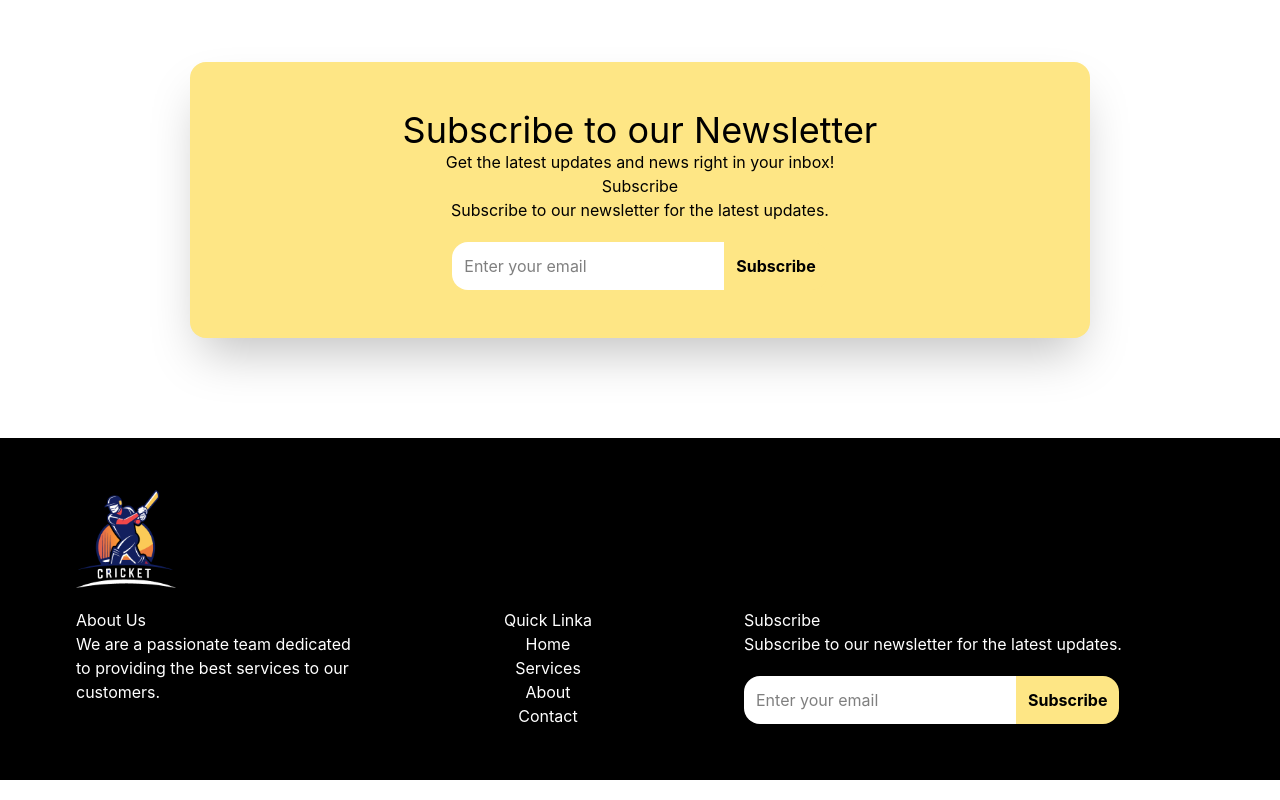
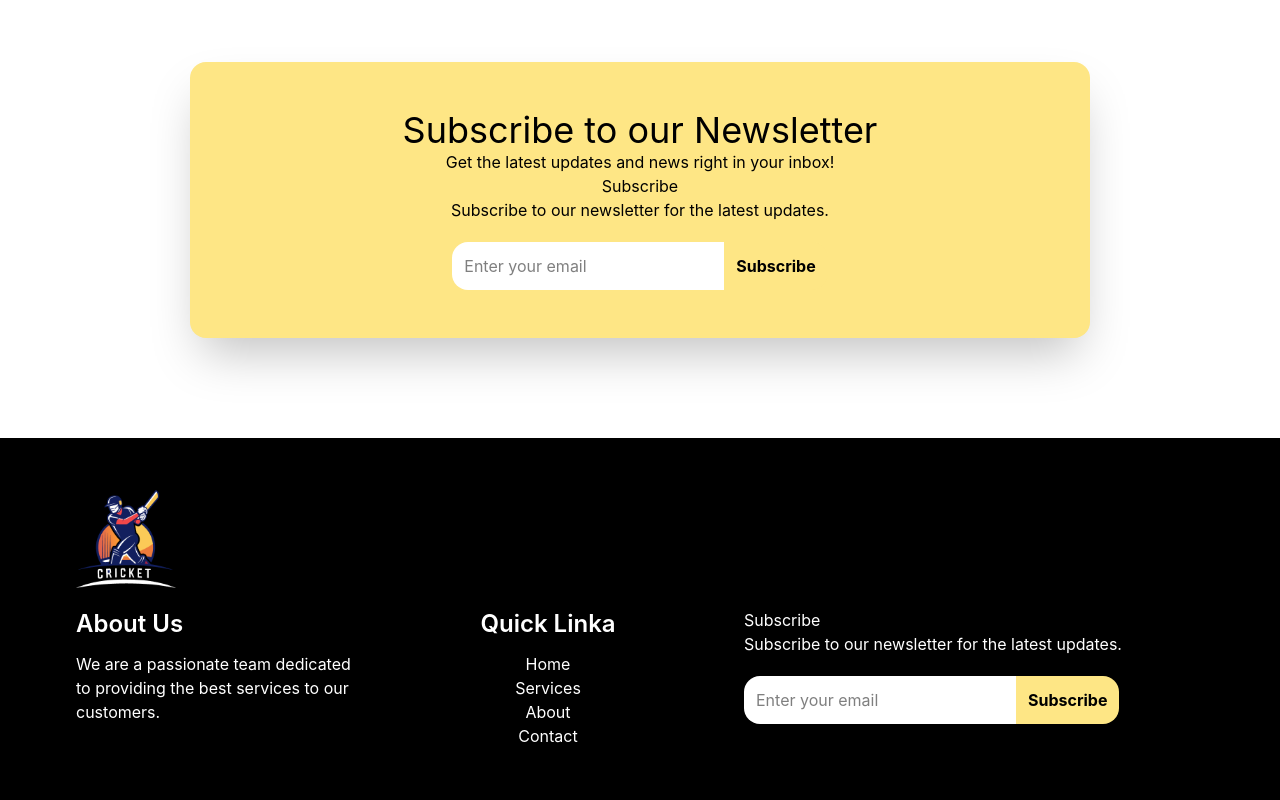
Before and after one commit to sazib-khan96/Bpl-Project-, a React (Vite) app: page / in a window 1280 px wide. Shown: the part 2748-3548 px from the top of the page. Built offline with nearby package versions, Linux system fonts and the light colour scheme.

Commit message:
Footer Title Fixed

```diff
--- a/src/Componentes/Footer.jsx
+++ b/src/Componentes/Footer.jsx
@@ -9,14 +9,14 @@ const Footer = () => {
         <img className="w-[100px] mb-5" src={footerImg} alt="" />
         <div className="flex gap-3">
           <div className="w-[300px]">
-            <h2>About Us</h2>
+            <h2 className="text-2xl mb-3 font-semibold">About Us</h2>
             <p>
               We are a passionate team dedicated to providing the best services
               to our customers.
             </p>
           </div>
           <div className="w-[400px] text-center">
-            <h2>Quick Linka</h2>
+            <h2 className="text-2xl mb-3 font-semibold">Quick Linka</h2>
             <ul>
               <li>Home</li>
               <li>Services</li>
```
